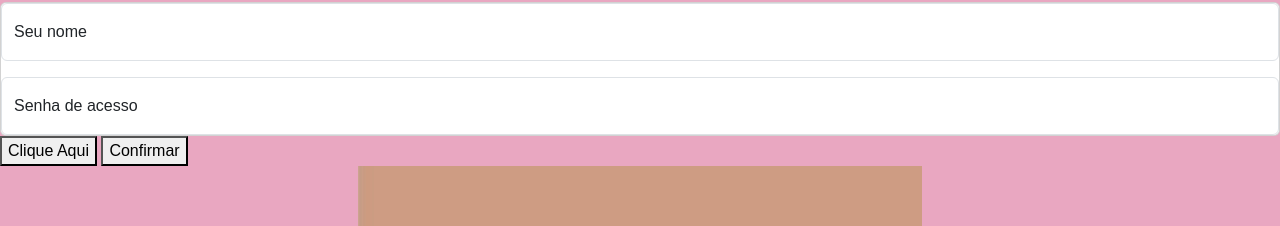
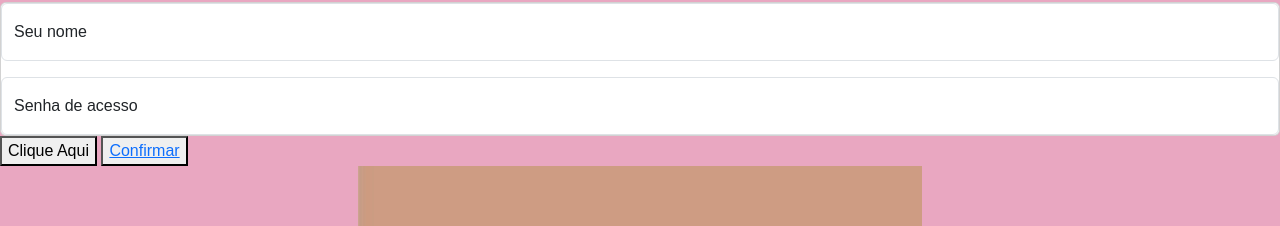
Before and after one commit to analaura2323/analinds, a plain HTML site: page index.html in a window 1280 px wide. Shown: the part 101-327 px from the top of the page. Drawn offline with nearby package versions, Linux system fonts and the light colour scheme.

Commit message:
Update index.html

```diff
--- a/index.html
+++ b/index.html
@@ -31,7 +31,7 @@
             </div>
           </div>
               <button id="alertButton">Clique Aqui</button>
-              <button type="bt" onclick="window.location.href='./analinds/pages/p2.html'">Confirmar</button>
+              <button type="bt"> <a href="./pages/p2.html">Confirmar </a></button>
 
 
           <div class="text-center">
```
